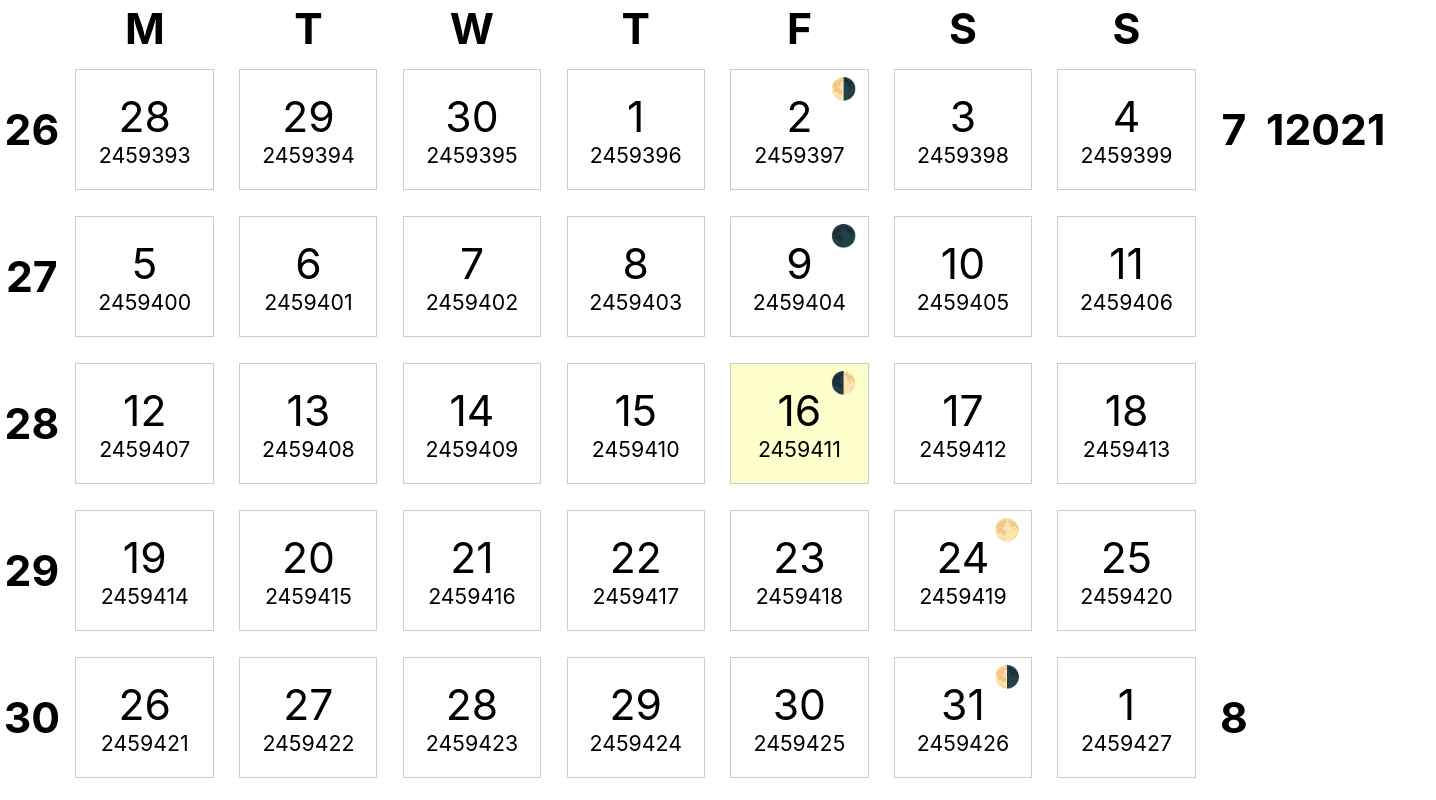
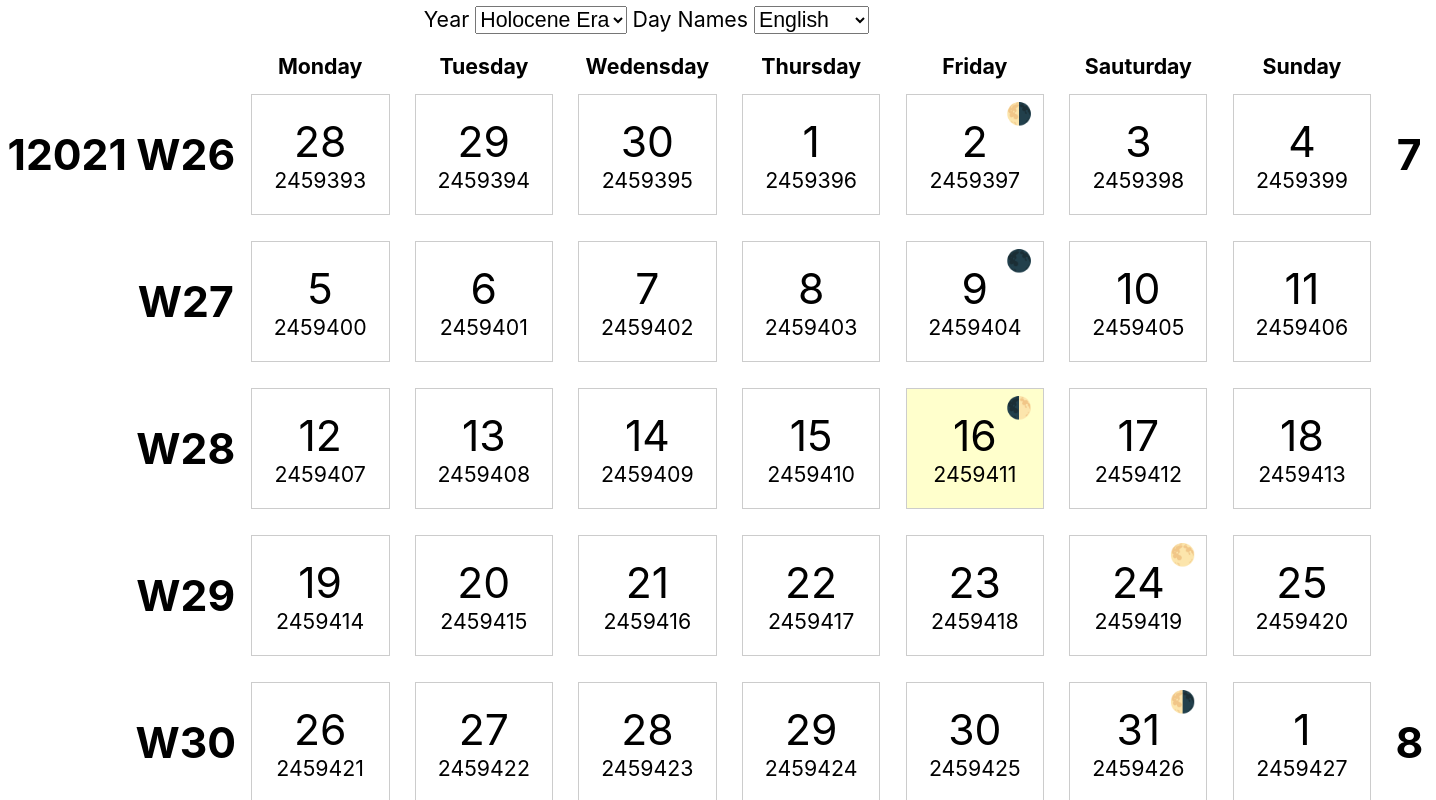
Before and after one commit to IJMacD/mycal, a React (Create React App) app: page / in a window 1280 px wide. Shown: the top 800 px of the page, 1436 px wide, since content can reach past the window. Built offline with nearby package versions, Linux system fonts and the light colour scheme.

Commit message:
Add options

```diff
--- a/src/App.css
+++ b/src/App.css
@@ -6,8 +6,29 @@
 
 .App {
   text-align: center;
+  padding-top: 50px;
+}
+
+.App-Options {
+  font-size: 0.5em;
+  position: fixed;
+  top: 0;
+  background-color: white;
+  z-index: 1;
+  padding: 0.3em;
+  width: 100%;
+}
+
+.App-Options label {
+  margin: 0.125em;
 }
 
 table {
   margin: 0 auto;
 }
+
+@media print {
+  .App-Options {
+    display: none;
+  }
+}
--- a/src/App.js
+++ b/src/App.js
@@ -1,25 +1,67 @@
 import './App.css';
 import { phase, phase_string } from './moon';
+import { useSavedState } from './useSavedState';
+
+const DAY_NAMES = {
+  english: ["Monday","Tuesday","Wedensday","Thursday","Friday","Sauturday","Sunday"],
+  norse: ["Moon day","Tiw's day","Woden's day","Thor's day","Freya's day","Sauturn's day","Sun day"],
+  french: ["lundi","mardi","mercredi","jeudi","vendredi","samedi","dimanche"],
+  planets: ["Moon","Mars","Mercury","Jupiter","Venus","Saturn","Sun"],
+  latin: ["diēs Lūnae","diēs Mārtis","diēs Mercuriī","diēs Iovis","diēs Veneris","diēs Sāturnī","diēs Sōlis"],
+  japanese: ["月","火","水","木","金","土","日"],
+}
 
 function App() {
+  const [ holoceneYear, setHoloceneYear ] = useSavedState("mycal.holocene", true);
+  const [ dayNameOrigin, setDayNameOrigin] = useSavedState("mycal.dayname", /** @type {Object.keys(DAY_NAMES)} */"english");
 
   const d = startOfWeek(startOfMonth());
   const weeks = makeWeeks(d, 100);
 
+  const dayHeaderStyle = {
+    fontSize: "0.5em",
+  };
+
+  const dayNames = DAY_NAMES[dayNameOrigin] || [];
+
   return (
     <div className="App">
+      <div className="App-Options">
+        <label>
+          <span>Year</span>{' '}
+          <select
+            value={holoceneYear ? "1" : "0"}
+            onChange={e => setHoloceneYear(e.target.value === "1")}
+            style={{fontSize: "1em"}}
+          >
+            <option value="0">Gregorian</option>
+            <option value="1">Holocene Era</option>
+          </select>
+        </label>
+        <label>
+          <span>Day Names</span>{' '}
+          <select
+            value={dayNameOrigin}
+            onChange={e => setDayNameOrigin(e.target.value)}
+            style={{fontSize: "1em"}}
+          >
+            <option value="english">English</option>
+            <option value="norse">Norse</option>
+            <option value="planets">Planets</option>
+            <option value="french">French</option>
+            <option value="latin">Latin</option>
+            <option value="japanese">Japanese</option>
+          </select>
+        </label>
+      </div>
       <table>
         <thead>
           <tr>
             <th></th>
-            <th>M</th>
-            <th>T</th>
-            <th>W</th>
-            <th>T</th>
-            <th>F</th>
-            <th>S</th>
-            <th>S</th>
             <th></th>
+            {
+              dayNames.map((n,i) => <th key={i} style={dayHeaderStyle}>{n}</th>)
+            }
             <th></th>
           </tr>
         </thead>
@@ -27,16 +69,17 @@ function App() {
           {
             weeks.map((w, i) => {
               const isStartOfMonth = w.some(d => d.getDate() === 1);
-              const isStartOfYear = w.some(d => d.getMonth() === 0 && d.getDate() === 1);
+
+              const n = weekNumber(w[0]);
 
               return (
                 <tr key={+w[0]}>
-                  <th>{weekNumber(w[0])}</th>
+                  <th>{(n === 1 || i === 0) && ((holoceneYear ? 1e4 : 0) + w[6].getFullYear())}</th>
+                  <th>W{n}</th>
                   {
                     w.map(d => <td key={+d}><DayView date={d} /></td>)
                   }
                   <th>{isStartOfMonth && (w[6].getMonth() + 1)}</th>
-                  <th>{(isStartOfYear || i === 0) && (1e4 + w[6].getFullYear())}</th>
                 </tr>
               );
             })
--- /dev/null
+++ b/src/useSavedState.js
@@ -0,0 +1,27 @@
+import { useCallback, useState } from "react";
+
+export function useSavedState (key, defaultValue) {
+    const [ state, setState ] = useState(() => {
+        const savedState = localStorage.getItem(key);
+
+        if (savedState) {
+            try {
+                return JSON.parse(savedState);
+            } catch (e) {}
+        }
+
+        if (defaultValue instanceof Function) {
+            return defaultValue();
+        }
+
+        return defaultValue;
+    });
+
+    const setSavedState = useCallback(newState => {
+        localStorage.setItem(key, JSON.stringify(newState));
+
+        setState(newState);
+    }, [key]);
+
+    return [ state, setSavedState ];
+}
```
